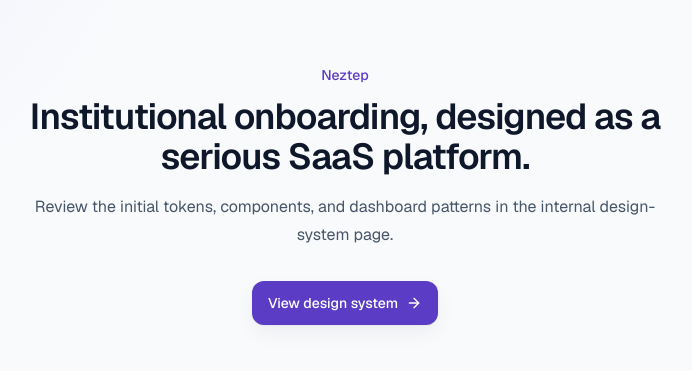
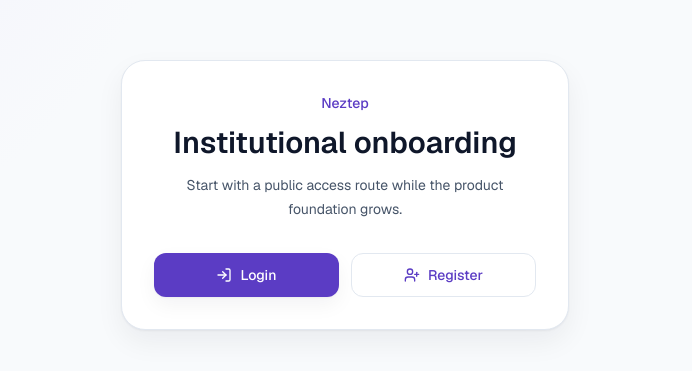
Before and after one commit to Karenartc/neztep, a Next.js app: page / in a window 1280 px wide. Shown: the part 205-576 px from the top of the page, without its empty margins (295-987 px from the left). Built offline with nearby package versions, Linux system fonts and the light colour scheme.

Commit message:
feat(home): landing page and add auth entry points

```diff
--- a/src/app/page.tsx
+++ b/src/app/page.tsx
@@ -1,28 +1,35 @@
 import Link from "next/link";
-import { ArrowRight } from "lucide-react";
+import { LogIn, UserPlus } from "lucide-react";
 import { Button } from "@/components/ui/button";
 
 /**
- * Presents a minimal entry point into the internal design-system route.
+ * Presents a minimal public entry point for authentication routes.
  */
 export default function HomePage() {
   return (
-    <main className="flex min-h-screen items-center justify-center px-6">
-      <section className="max-w-2xl text-center">
-        <p className="mb-3 text-sm font-medium text-primary">Neztep</p>
-        <h1 className="text-4xl font-semibold tracking-tight text-text-primary">
-          Institutional onboarding, designed as a serious SaaS platform.
+    <main className="flex min-h-screen items-center justify-center px-6 py-10">
+      <section className="w-full max-w-md rounded-xl border border-border bg-surface p-8 text-center shadow-soft">
+        <p className="text-sm font-medium text-primary">Neztep</p>
+        <h1 className="mt-3 text-3xl font-semibold text-text-primary">
+          Institutional onboarding
         </h1>
-        <p className="mt-4 text-base leading-7 text-text-secondary">
-          Review the initial tokens, components, and dashboard patterns in the
-          internal design-system page.
+        <p className="mt-3 text-sm leading-6 text-text-secondary">
+          Start with a public access route while the product foundation grows.
         </p>
-        <Button asChild className="mt-8">
-          <Link href="/design-system">
-            View design system
-            <ArrowRight aria-hidden="true" className="h-4 w-4" />
-          </Link>
-        </Button>
+        <div className="mt-8 grid gap-3 sm:grid-cols-2">
+          <Button asChild>
+            <Link href="/login">
+              <LogIn aria-hidden="true" className="h-4 w-4" />
+              Login
+            </Link>
+          </Button>
+          <Button asChild variant="secondary">
+            <Link href="/register">
+              <UserPlus aria-hidden="true" className="h-4 w-4" />
+              Register
+            </Link>
+          </Button>
+        </div>
       </section>
     </main>
   );
```
